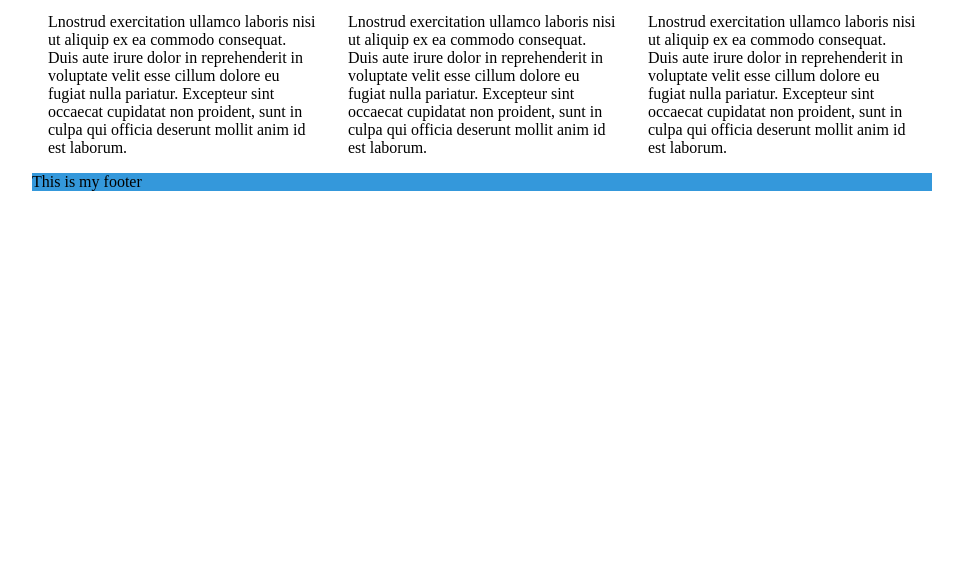
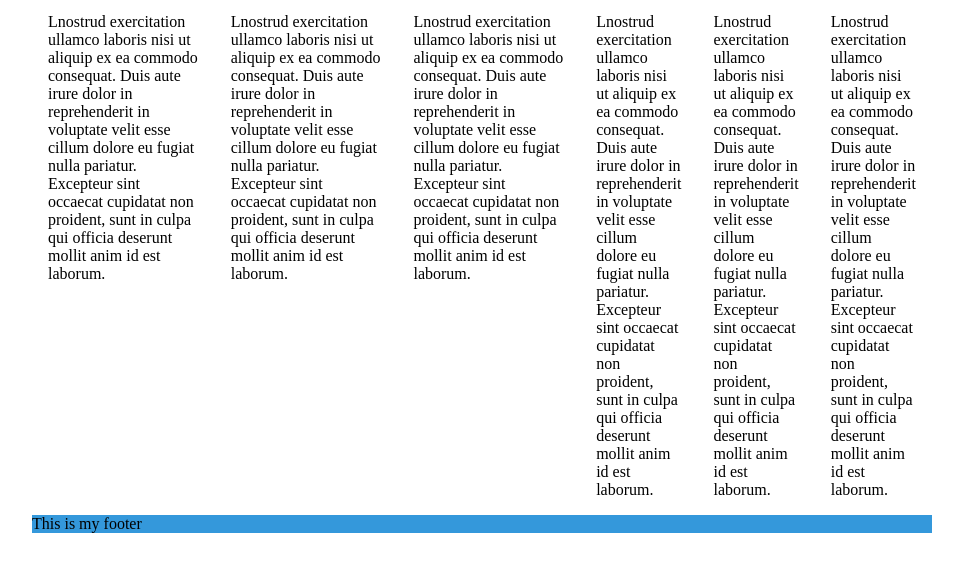
Before and after one commit to nzeitter/mi349fs16, a plain HTML site: page Week-9/Flexbox-6/HeaderGrid.html in a window 1280 px wide. Shown: the part 40-612 px from the top of the page, without its empty margins (158-1121 px from the left). Drawn offline with Linux system fonts and the light colour scheme; a script that the page names is missing.

Commit message:
Update HeaderGrid.html

```diff
--- a/Week-9/Flexbox-6/HeaderGrid.html
+++ b/Week-9/Flexbox-6/HeaderGrid.html
@@ -28,6 +28,15 @@
           <section>
             <p>Lnostrud exercitation ullamco laboris nisi ut aliquip ex ea commodo consequat. Duis aute irure dolor in reprehenderit in voluptate velit esse cillum dolore eu fugiat nulla pariatur. Excepteur sint occaecat cupidatat non proident, sunt in culpa qui officia deserunt mollit anim id est laborum.</p>
           </section>
+            <section>
+            <p>Lnostrud exercitation ullamco laboris nisi ut aliquip ex ea commodo consequat. Duis aute irure dolor in reprehenderit in voluptate velit esse cillum dolore eu fugiat nulla pariatur. Excepteur sint occaecat cupidatat non proident, sunt in culpa qui officia deserunt mollit anim id est laborum.</p>
+          </section>
+            <section>
+            <p>Lnostrud exercitation ullamco laboris nisi ut aliquip ex ea commodo consequat. Duis aute irure dolor in reprehenderit in voluptate velit esse cillum dolore eu fugiat nulla pariatur. Excepteur sint occaecat cupidatat non proident, sunt in culpa qui officia deserunt mollit anim id est laborum.</p>
+          </section>
+            <section>
+            <p>Lnostrud exercitation ullamco laboris nisi ut aliquip ex ea commodo consequat. Duis aute irure dolor in reprehenderit in voluptate velit esse cillum dolore eu fugiat nulla pariatur. Excepteur sint occaecat cupidatat non proident, sunt in culpa qui officia deserunt mollit anim id est laborum.</p>
+          </section>
         </div>
         <footer>
           <p>This is my footer</p>
```
